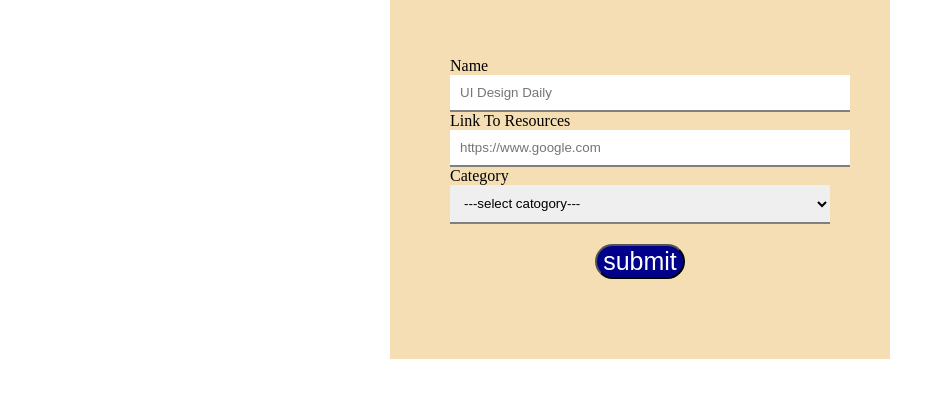
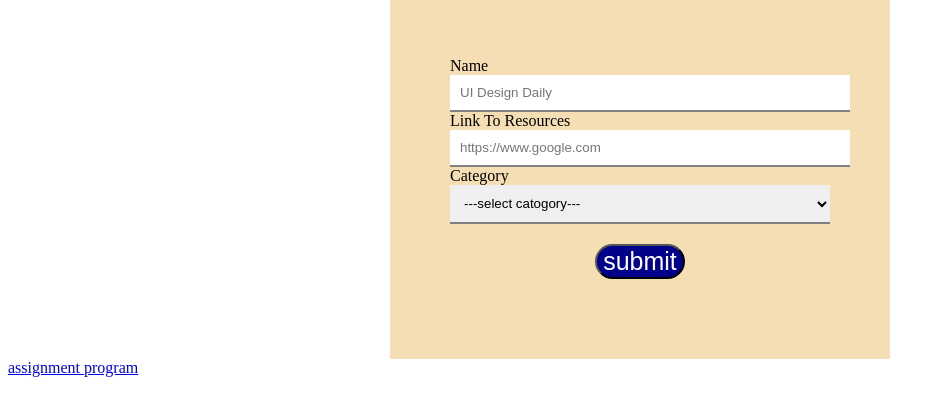
Before and after one commit to darshan2429/darshan.github.io, a plain HTML site: page index.html in a window 1280 px wide. Shown: the part 328-744 px from the top of the page, without its empty margins (0-945 px from the left). Drawn offline with Linux system fonts and the light colour scheme.

Commit message:
Update index.html

```diff
--- a/index.html
+++ b/index.html
@@ -41,7 +41,7 @@
 
     </div>
 
-        <a href="assignment.html"></a>
+        <a href="assignment.html"> assignment program</a>
 
     </body>
 </html>
```
